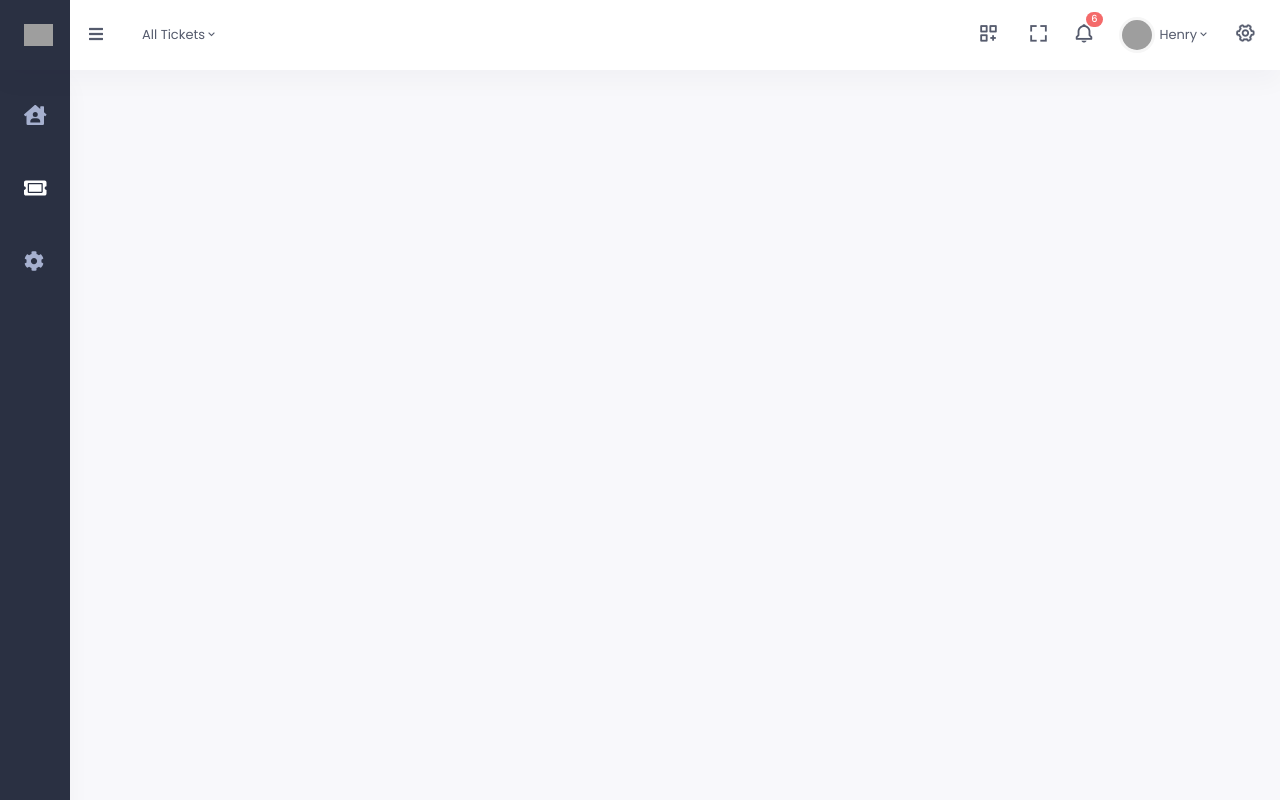
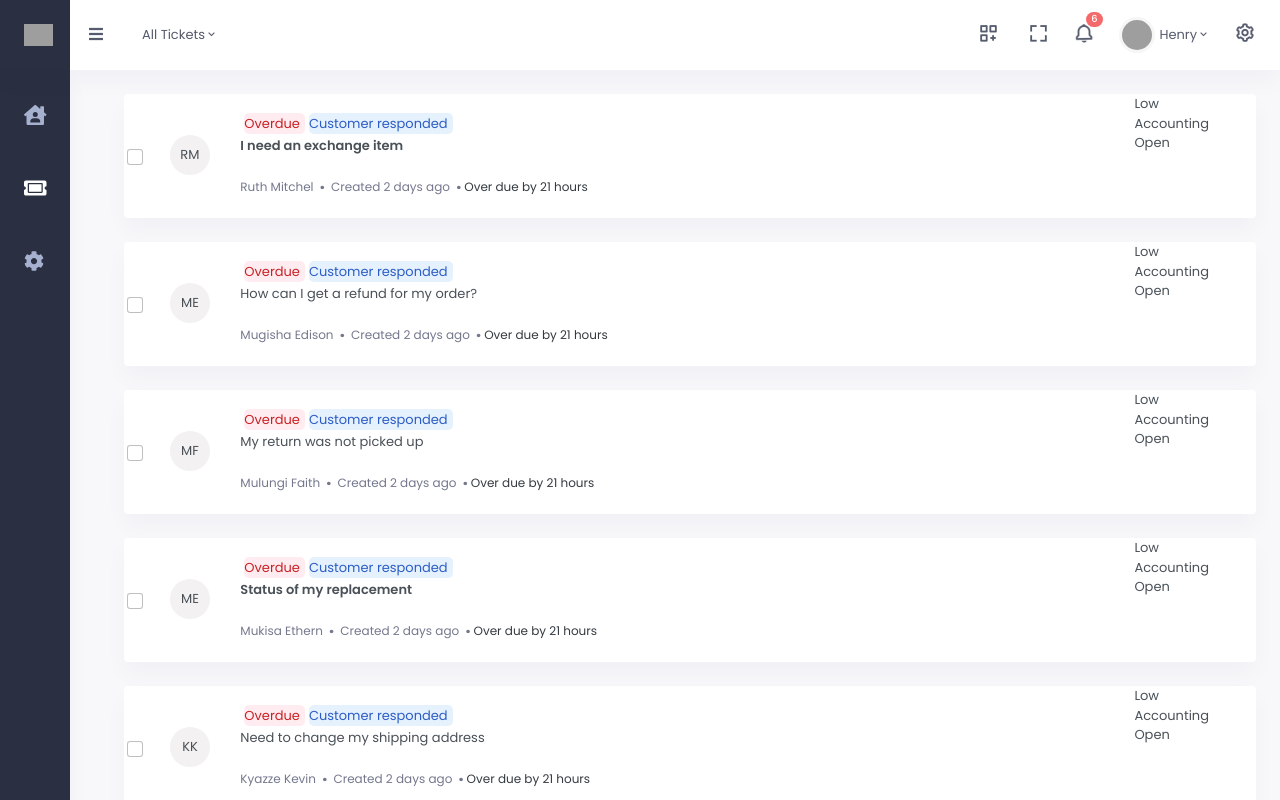
Before and after one commit to Mariat28/CRMS, a Vue app in the folder helpdesk/: page /tickets in a window 1280 px wide. Before the commit this address had no page. Shown: the top 800 px of the page. Built offline with nearby package versions, Linux system fonts and the light colour scheme; grey boxes are pictures that could not be loaded.

Commit message:
all components apart from the rigth components

```diff
--- a/helpdesk/src/components/AllTicketList.vue
+++ b/helpdesk/src/components/AllTicketList.vue
@@ -0,0 +1,133 @@
+<template>
+<div class="content">
+    <div id="main-content">
+        <div class="page-content">
+            <div class="container-fluid">
+                <div class="card"  v-for="(ticket, index) in tickets"  :key="index">
+                    <!--<div class="card-header bg-transparent border-bottom">
+                        Quote
+                    </div>-->
+                    <div class="row">
+                        <div style="display:flex; align-items:center; justify-content:center;" class="col-1">
+                            <div style="display: flex;">
+                                    <div style="margin-left: 15px; margin-right: 10px;" class="form-check">
+                                        <input style="width: 16px; height:16px;" class="form-check-input" type="checkbox" id="remember"/>
+                                    </div>
+                                    <div class="customer-avatar">{{ ticket.firstname[0] }}{{ ticket.lastname[0] }} </div>
+                            </div>
+                        </div>
+                        <div class="col-9">
+                            <div class="card-body">
+                                <p class="ticket-actions-container">
+                                    <TicketAction actionMessage="Overdue" :style="{'color': '#c82124', 'background-color': '#ffecf0'}"/>
+                                    <TicketAction actionMessage="Customer responded" :style="{'color': '#2c5cc5', 'background-color': '#e5f2fd'}"/>
+                                </p>
+
+                                <blockquote class="card-blockquote mb-0">
+                                    <p v-if="!ticket.isRead" style="font-weight: 600;">{{ ticket.subject }}</p>
+                                    <p v-if="ticket.isRead">{{ ticket.subject }}</p>
+                                    <footer class="font-size-12 mt-0">
+                                        {{ ticket.firstname }} {{ ticket.lastname }}
+                                        <span style="font-weight: bold;font-size: 18px; position:relative; bottom: 2px; margin-left: 3px; margin-right:3px;">.</span>
+                                        Created 2 days ago
+                                        <span style="font-weight: bold;font-size: 18px; position:relative; bottom: 2px; margin-left: 3px; margin-right:3px;">.</span>
+                                        <span class="text-dark">Over due by 21 hours</span>
+                                    </footer>
+                                </blockquote>
+                            </div>
+                        </div>
+                        <div class="col">
+                        <div style="display:flex; align-items:center; justify-content:center;" class="col">
+                            <div style="display: flex; flex-direction: column">
+                                <div class="priority">Low</div>
+                                <div class="priority">Accounting</div>
+                                <div class="priority">Open</div>
+                            </div>
+                        </div>
+                        </div>
+                    </div>
+                </div>
+            </div>
+        </div>
+    </div>
+</div>
+</template>
+
+<script>
+import TicketAction from '@/components/TicketAction.vue'
+
+export default {
+    name: "AllTicketList",
+    components: {
+        TicketAction,
+    },
+    data() {
+        return {
+            tickets:[
+                {
+                    subject:"I need an exchange item",
+                    firstname:"Ruth",
+                    lastname: 'Mitchel',
+                    title:"my money",
+                    isRead: false
+                },
+                {
+                    subject:"How can I get a refund for my order?",
+                    firstname:"Mugisha",
+                    lastname: 'Edison',
+                    title:"my money",
+                    isRead: true
+                },
+                {
+                    subject:"My return was not picked up",
+                    firstname:"Mulungi",
+                    lastname: 'Faith',
+                    title:"my money",
+                    isRead: true
+                },
+                {
+                    subject:"Status of my replacement",
+                    firstname:"Mukisa",
+                    lastname: 'Ethern',
+                    title:"my money",
+                    isRead: false
+                },
+                {
+                    subject:"Need to change my shipping address",
+                    firstname:"Kyazze",
+                    lastname: 'Kevin',
+                    title:"my money",
+                    isRead: true
+                },
+            ]
+        }
+    },
+}
+</script>
+
+<style scoped>
+.card-body blockquote footer{
+    color: #74788d !important;
+    font-size: 10px;
+}
+.ticket-actions-container {
+    margin-bottom: 2px;
+}
+
+.customer-avatar {
+    background: #f3f1f1;
+    border-radius: 50%;
+    width: 40px;
+    height: 40px;
+    display: flex;
+    justify-content: center;
+    align-items: center;
+    margin-left: 15px;
+}
+.form-check {
+    height: 40px;
+    display: flex;
+    justify-content: center;
+    align-items: center;
+}
+</style>
--- /dev/null
+++ b/helpdesk/src/components/TicketAction.vue
@@ -0,0 +1,22 @@
+<template>
+    <span>{{ actionMessage }}</span>
+</template>
+
+<script>
+export default {
+    name: "TicketAction",
+    props: [
+        'actionMessage',
+        'bgColor',
+        'color'
+    ]
+}
+</script>
+
+<style scoped>
+span {
+    border-radius: 5px;
+    padding: 1px 5px 1px 0;
+    margin-left: 4px
+}
+</style>
--- a/helpdesk/src/views/Tickets.vue
+++ b/helpdesk/src/views/Tickets.vue
@@ -1,12 +1,23 @@
 <template>
   <div>
-
+    <TicketList/>
   </div>
 </template>
 <script>
 
+import TicketList from '@/components/AllTicketList.vue'
+
 export default {
   name:'AllTickets',
-
+  components: {
+    TicketList
+  }
 }
 </script>
+
+<!-- Add "scoped" attribute to limit CSS to this component only -->
+<style scoped>
+.content {
+    margin-left: 100px;
+}
+</style>
```
